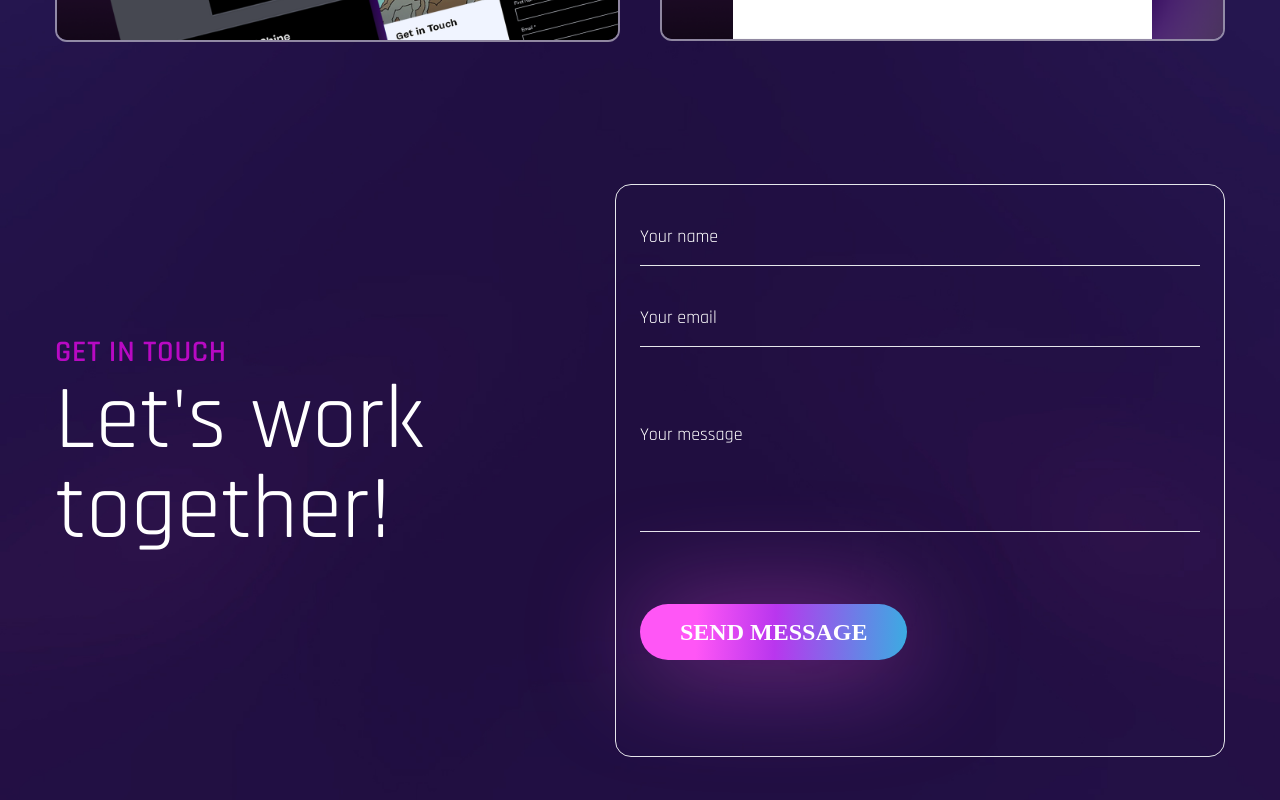
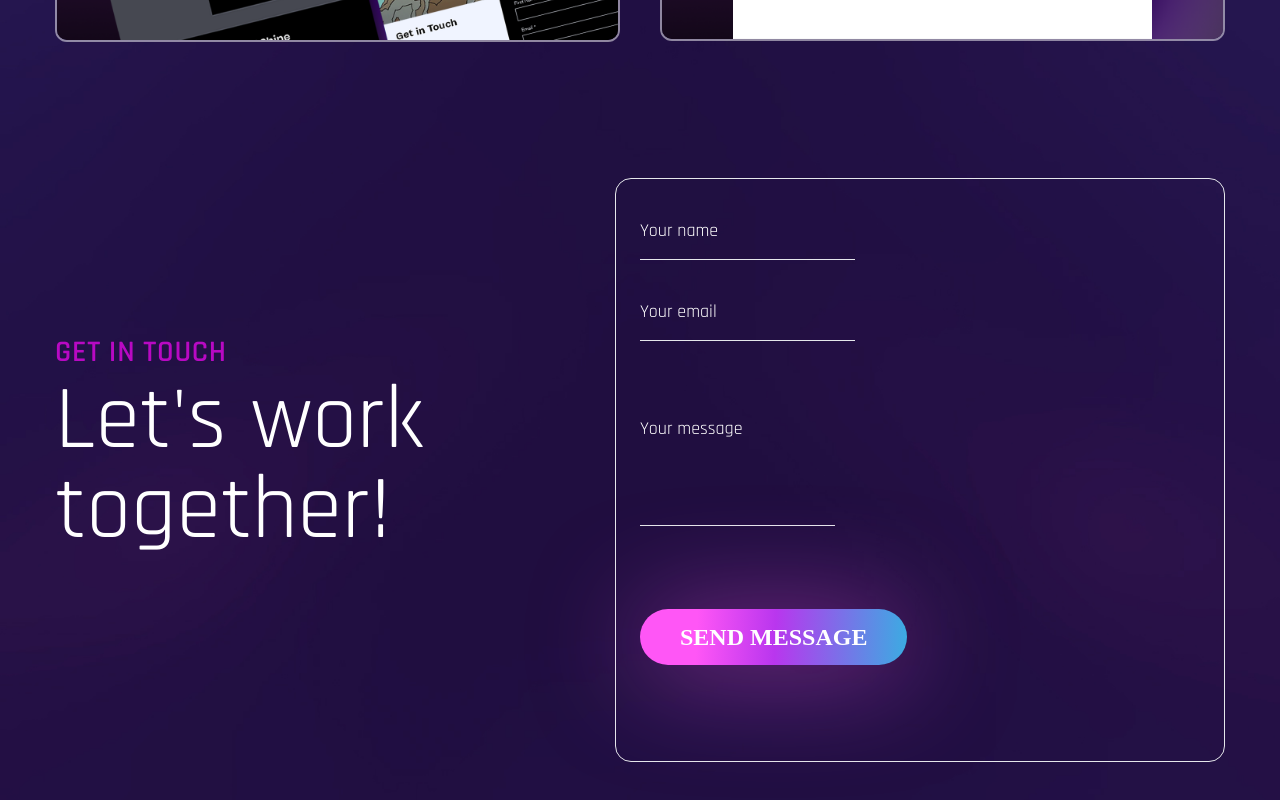
Before and after one commit to Andriukas0/portfolio, a React (Create React App) app: page / in a window 1280 px wide. Shown: the part 3218-4018 px from the top of the page. Built offline with nearby package versions, Linux system fonts and the light colour scheme; the HTML template or start-up script is replaced by a standard one; a web font is replaced by a local one.

Commit message:
Update Contact.js

```diff
--- a/src/components/Contact.js
+++ b/src/components/Contact.js
@@ -30,24 +30,31 @@ const Contact = () => {
         initial='hidden'
         whileInView={'show'}
         viewport={{ once: false, amount: 0.3}}
-        name="contact" netlify
+        name="contact"
+        netlify
         className='flex-1 border rounded-2xl flex flex-col gap-y-6 pb-24 p-6 items-start'
         >
-            <input
+          <label>
+          <input
             className='bg-transparent border-b py-3 outline-none w-full placeholder:text-white focus:border-accent transition-all'
             type="text" name="name" required
             placeholder='Your name'
           />
+           </label>
+          <label>
           <input
             className='bg-transparent border-b py-3 outline-none w-full placeholder:text-white focus:border-accent transition-all'
             type="email" name="email" required
             placeholder='Your email'
           />
+          </label>
+          <label>
           <textarea className='bg-transparent border-b py-12 outline-none w-full placeholder:text-white focus:border-accent transition-all resize-none mb-12'
             placeholder='Your message'
             type="text" name="message" required
           >
           </textarea>
+          </label>
           <button className='btn btn-lg' type="submit">Send message</button>
         </motion.form>
       </div>
```
